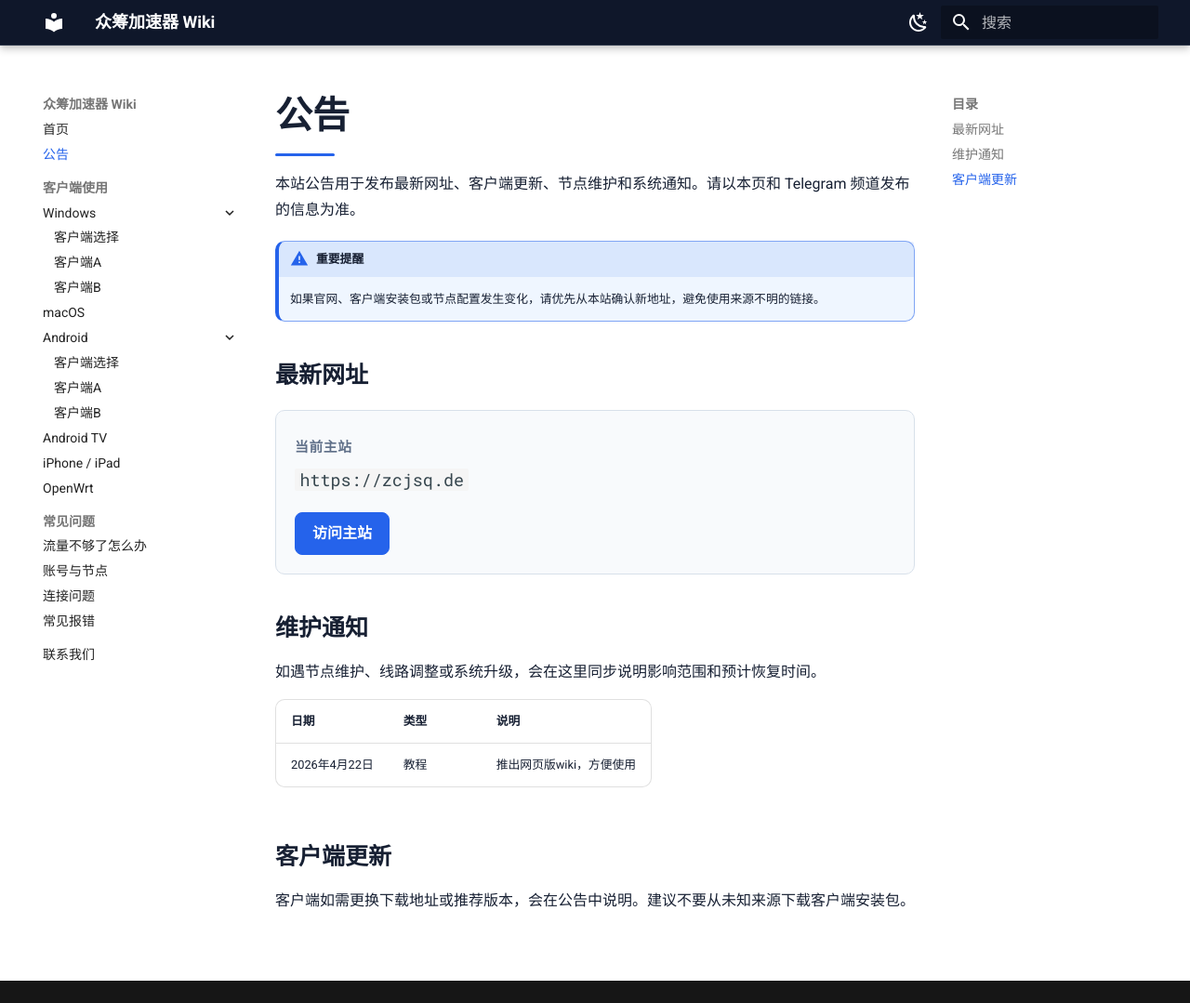
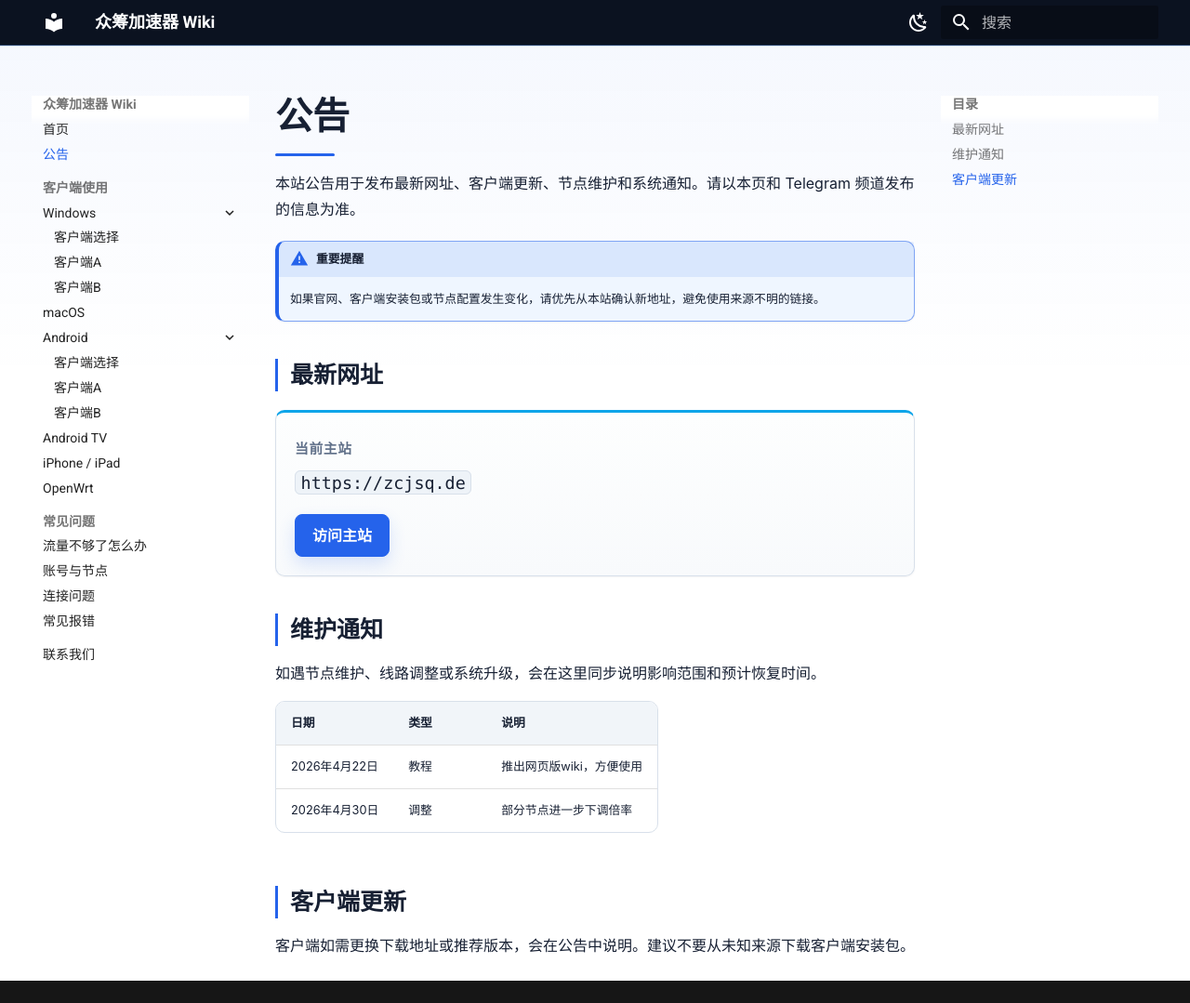
Before and after one commit to Netflixxp/airport-wiki, an MkDocs documentation site: the page built from docs/notice.md, in a window 1280 px wide and 1079 px high. Shown: the whole window at 93% size. Built offline with MkDocs 1.6.1 and Material for MkDocs 9.7.7, drawn with Linux system fonts in a browser that asks for light colours.

Commit message:
Refine tech docs styling

```diff
--- a/docs/notice.md
+++ b/docs/notice.md
@@ -22,6 +22,7 @@
 | 日期 | 类型 | 说明 |
 | --- | --- | --- |
 | 2026年4月22日 | 教程 | 推出网页版wiki，方便使用 |
+| 2026年4月30日 | 调整 | 部分节点进一步下调倍率 |
 
 ## 客户端更新
 
--- a/docs/stylesheets/extra.css
+++ b/docs/stylesheets/extra.css
@@ -7,6 +7,9 @@
   --doc-bg: #ffffff;
   --doc-bg-soft: #f8fafc;
   --doc-bg-muted: #f1f5f9;
+  --doc-surface: #ffffff;
+  --doc-surface-raised: #fdfefe;
+  --doc-hover: #f5f9ff;
   --doc-border: #d8e0ea;
   --doc-border-strong: #b8c7d9;
   --doc-text: #172033;
@@ -15,14 +18,22 @@
   --doc-info: #eef7ff;
   --doc-success: #effaf3;
   --doc-warning: #eff6ff;
+  --doc-code-bg: #eef3f8;
+  --doc-ring: rgba(37, 99, 235, 0.28);
   --doc-radius: 10px;
-  --doc-shadow: 0 8px 22px rgba(15, 23, 42, 0.06);
+  --doc-shadow: 0 10px 28px rgba(15, 23, 42, 0.07);
+  --doc-shadow-soft: 0 1px 2px rgba(15, 23, 42, 0.05);
+  --doc-font-sans: Inter, "Segoe UI", "PingFang SC", "Microsoft YaHei", system-ui, sans-serif;
+  --doc-font-mono: "SFMono-Regular", Consolas, "Liberation Mono", Menlo, monospace;
 }
 
 [data-md-color-scheme="slate"] {
   --doc-bg: #0f141b;
   --doc-bg-soft: #141b24;
   --doc-bg-muted: #18212d;
+  --doc-surface: #111923;
+  --doc-surface-raised: #151f2c;
+  --doc-hover: #17243a;
   --doc-border: #2b3645;
   --doc-border-strong: #405169;
   --doc-text: #eef4fb;
@@ -31,21 +42,38 @@
   --doc-info: #102335;
   --doc-success: #12271a;
   --doc-warning: #0f2438;
+  --doc-code-bg: #1b2635;
+  --doc-ring: rgba(56, 189, 248, 0.32);
   --doc-shadow: 0 12px 28px rgba(0, 0, 0, 0.24);
+  --doc-shadow-soft: 0 1px 2px rgba(0, 0, 0, 0.2);
 }
 
 .md-header {
-  background: #0f172a;
-  border-bottom: 1px solid rgba(148, 163, 184, 0.22);
+  background: #0b1220;
+  border-bottom: 1px solid rgba(96, 165, 250, 0.24);
+  box-shadow: 0 1px 0 rgba(37, 99, 235, 0.18);
 }
 
 .md-tabs {
-  background: #111827;
-  border-bottom: 1px solid rgba(148, 163, 184, 0.18);
+  background: #0f172a;
+  border-bottom: 1px solid rgba(96, 165, 250, 0.18);
+}
+
+.md-main {
+  background:
+    linear-gradient(180deg, rgba(37, 99, 235, 0.045), transparent 18rem),
+    var(--doc-bg);
+}
+
+[data-md-color-scheme="slate"] .md-main {
+  background:
+    linear-gradient(180deg, rgba(14, 165, 233, 0.08), transparent 18rem),
+    var(--doc-bg);
 }
 
 .md-typeset {
   color: var(--doc-text);
+  font-family: var(--doc-font-sans);
   line-height: 1.72;
 }
 
@@ -69,7 +97,9 @@
 
 .md-typeset h2 {
   margin: 2rem 0 0.8rem;
+  padding-left: 0.65rem;
   color: var(--doc-text);
+  border-left: 3px solid var(--md-primary-fg-color);
   font-weight: 650;
   letter-spacing: 0;
 }
@@ -87,15 +117,38 @@
 
 .md-typeset a {
   color: var(--md-primary-fg-color);
+  text-underline-offset: 0.18em;
+}
+
+.md-typeset a:hover {
+  color: var(--md-primary-fg-color--dark);
 }
 
 .md-typeset code {
+  padding: 0.08rem 0.28rem;
+  color: var(--doc-text);
+  font-family: var(--doc-font-mono);
+  background: var(--doc-code-bg);
+  border: 1px solid var(--doc-border);
+  border-radius: 6px;
   word-break: break-word;
 }
 
+.md-typeset pre > code {
+  padding: 0;
+  background: transparent;
+  border: 0;
+}
+
 .md-typeset table:not([class]) {
+  border: 1px solid var(--doc-border);
   border-radius: var(--doc-radius);
   overflow: hidden;
+}
+
+.md-typeset table:not([class]) th {
+  color: var(--doc-text);
+  background: var(--doc-bg-muted);
 }
 
 .md-typeset img {
@@ -116,7 +169,13 @@
   border: 1px solid var(--doc-border);
   border-left-width: 4px;
   border-radius: var(--doc-radius);
-  box-shadow: none;
+  box-shadow: var(--doc-shadow-soft);
+}
+
+.md-typeset .admonition-title,
+.md-typeset summary {
+  color: var(--doc-text);
+  font-weight: 700;
 }
 
 .md-typeset .admonition.warning,
@@ -160,6 +219,7 @@
 }
 
 .doc-card {
+  position: relative;
   display: flex;
   min-height: 138px;
   flex-direction: column;
@@ -167,20 +227,37 @@
   padding: 1rem;
   color: var(--doc-text) !important;
   text-decoration: none !important;
-  background: var(--doc-bg);
+  background: linear-gradient(180deg, var(--doc-surface-raised), var(--doc-surface));
   border: 1px solid var(--doc-border);
   border-top: 3px solid var(--md-primary-fg-color);
   border-radius: var(--doc-radius);
   box-shadow: var(--doc-shadow);
-  transition: border-color 0.16s ease, background-color 0.16s ease, transform 0.16s ease;
+  transition: border-color 0.18s ease, background-color 0.18s ease, transform 0.18s ease, box-shadow 0.18s ease;
+  cursor: pointer;
+  overflow: hidden;
   touch-action: manipulation;
 }
 
+.doc-card::before {
+  position: absolute;
+  inset: 0;
+  content: "";
+  background: linear-gradient(135deg, rgba(37, 99, 235, 0.09), transparent 42%);
+  opacity: 0;
+  pointer-events: none;
+  transition: opacity 0.18s ease;
+}
+
 .doc-card:hover {
-  background: var(--doc-bg-soft);
+  background: var(--doc-hover);
   border-color: var(--doc-border-strong);
   border-top-color: var(--md-accent-fg-color);
+  box-shadow: 0 14px 30px rgba(37, 99, 235, 0.11);
   transform: translateY(-1px);
+}
+
+.doc-card:hover::before {
+  opacity: 1;
 }
 
 .doc-card:active,
@@ -192,7 +269,7 @@
 .doc-card:focus-visible,
 .doc-button:focus-visible,
 .quick-links a:focus-visible {
-  outline: 3px solid rgba(37, 99, 235, 0.28);
+  outline: 3px solid var(--doc-ring);
   outline-offset: 2px;
 }
 
@@ -219,6 +296,11 @@
   font-weight: 650;
 }
 
+.doc-card-meta::after {
+  margin-left: 0.35rem;
+  content: ">";
+}
+
 .doc-button {
   display: inline-flex;
   min-height: 44px;
@@ -233,12 +315,16 @@
   background: var(--md-primary-fg-color);
   border: 1px solid var(--md-primary-fg-color);
   border-radius: 8px;
+  box-shadow: 0 8px 18px rgba(37, 99, 235, 0.16);
+  cursor: pointer;
+  transition: background-color 0.18s ease, border-color 0.18s ease, transform 0.18s ease, box-shadow 0.18s ease;
   touch-action: manipulation;
 }
 
 .doc-button:hover {
   background: var(--md-primary-fg-color--dark);
   border-color: var(--md-primary-fg-color--dark);
+  box-shadow: 0 10px 22px rgba(37, 99, 235, 0.22);
 }
 
 .doc-button.secondary {
@@ -263,9 +349,11 @@
 .address-panel {
   margin: 1rem 0;
   padding: 1rem;
-  background: var(--doc-bg-soft);
+  background: linear-gradient(180deg, var(--doc-surface-raised), var(--doc-bg-soft));
   border: 1px solid var(--doc-border);
+  border-top: 3px solid var(--md-accent-fg-color);
   border-radius: var(--doc-radius);
+  box-shadow: var(--doc-shadow-soft);
 }
 
 .address-panel p {
@@ -302,7 +390,15 @@
   background: var(--doc-bg);
   border: 1px solid var(--doc-border);
   border-radius: 8px;
+  cursor: pointer;
+  transition: border-color 0.18s ease, background-color 0.18s ease, color 0.18s ease, transform 0.18s ease;
   touch-action: manipulation;
+}
+
+.quick-links a::after {
+  margin-left: auto;
+  color: var(--md-primary-fg-color);
+  content: ">";
 }
 
 .quick-links a:hover {
@@ -341,10 +437,11 @@
   flex-direction: column;
   gap: 0.45rem;
   padding: 0.9rem;
-  background: var(--doc-bg-soft);
+  background: var(--doc-surface);
   border: 1px solid var(--doc-border);
   border-top: 3px solid var(--md-accent-fg-color);
   border-radius: var(--doc-radius);
+  box-shadow: var(--doc-shadow-soft);
 }
 
 .decision-card strong {
@@ -366,9 +463,10 @@
 
 .contact-item {
   padding: 1rem;
-  background: var(--doc-bg);
+  background: var(--doc-surface);
   border: 1px solid var(--doc-border);
   border-radius: var(--doc-radius);
+  box-shadow: var(--doc-shadow-soft);
 }
 
 .contact-item strong {
@@ -424,12 +522,14 @@
   .contact-item {
     padding: 0.9rem;
   }
+
 }
 
 @media (prefers-reduced-motion: reduce) {
   .doc-card,
   .doc-button,
-  .quick-links a {
+  .quick-links a,
+  .doc-card::before {
     transition: none;
   }
 
```
